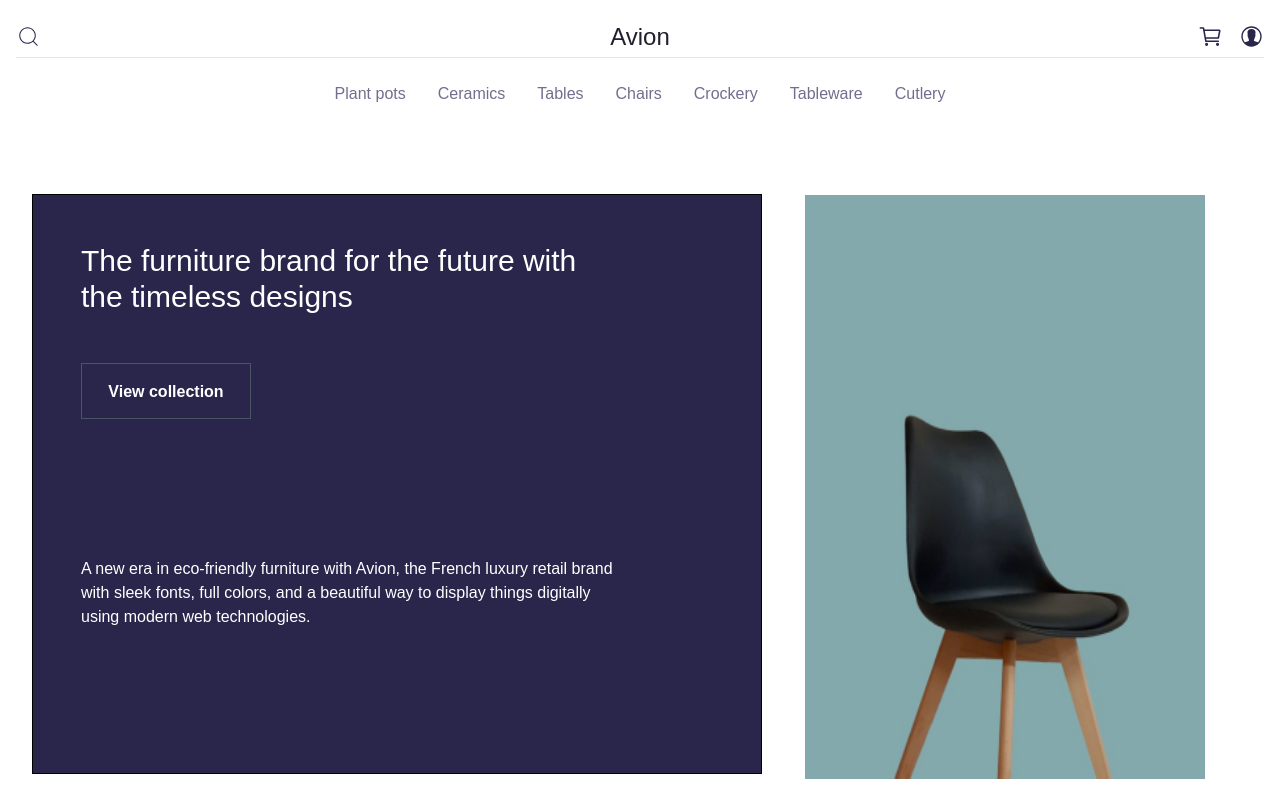
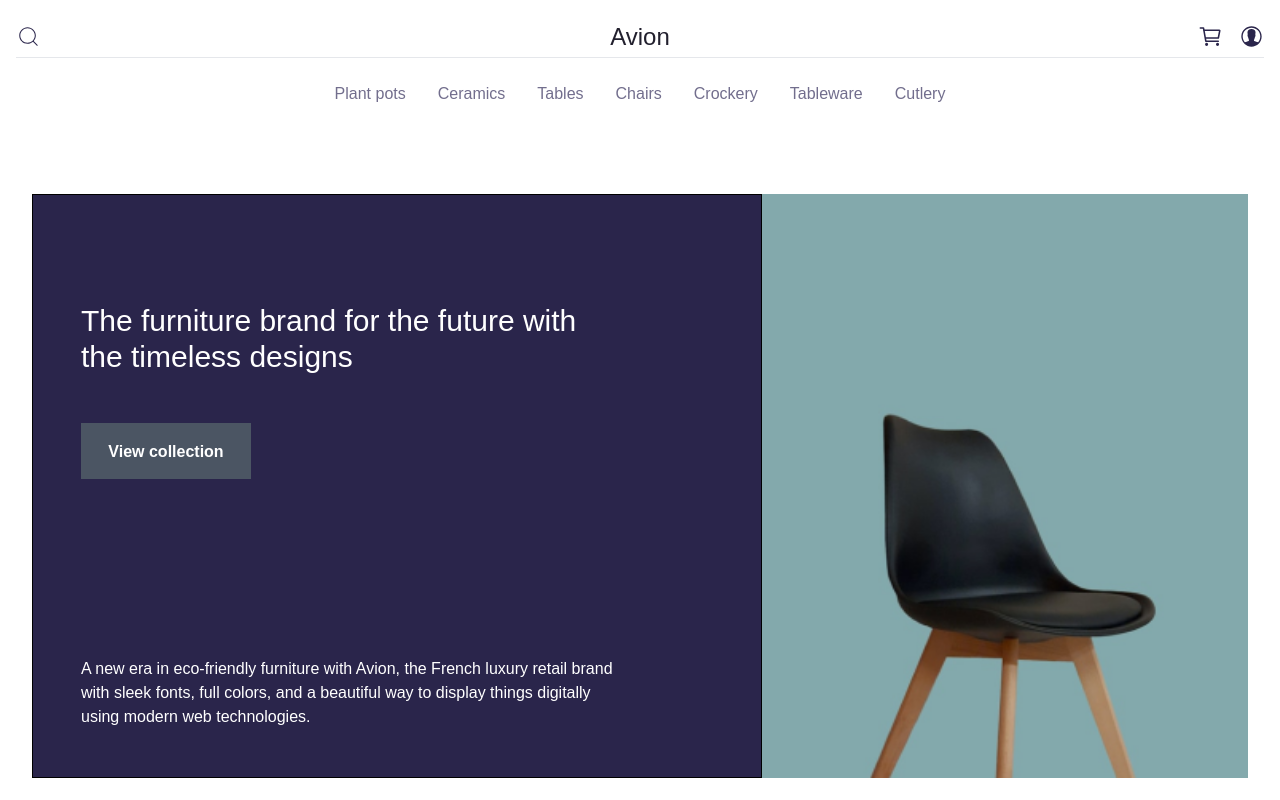
Before and after one commit to RafihaSiddiqui6/Hackathon-figma-E-commerce, a Next.js app: page / in a window 1280 px wide. Shown: the top 800 px of the page. Built offline with nearby package versions, Linux system fonts and the light colour scheme.

Commit message:
brand.tsx

```diff
--- a/src/app/components/brand.tsx
+++ b/src/app/components/brand.tsx
@@ -3,24 +3,24 @@ import React from 'react'
 
 export default function Brand(){
   return (
-    <>
+    <div>
       <section>
-        <div className='px-8 py-12'>
+        <div className='px-8 py-12 mx-0'>
           <div className='flex flex-col md:flex-row'>
-            <div className='w-full md:w-[60%] h-auto md:h-[580px] border border-black bg-[#2A254B] text-white px-4 md:px-12 py-6 md:py-12 flex flex-col justify-between'>
-              <div>
+            <div className='w-full md:w-[60%] h-auto md:h-[584px] border border-black bg-[#2A254B] text-white px-4 md:px-12 py-6 md:py-12 flex flex-col justify-between'>
+              <div className="mt-[60px]">
                 <h1 className='text-xl md:text-3xl md:text-left'>
                   The furniture brand for the future with <br /> the timeless designs
                 </h1>
                 <div className='flex justify-center md:justify-start'>
-                  <a href="/productlist" className='w-[170px] h-[56px] bg-transparent font-semibold text-white border border-gray-600 mt-12 hover:bg-[#6e65a8] text-center p-4'>
+                  <a href="/productlist" className='w-[170px] h-[56px] font-semibold text-white border bg-gray-600 border-gray-600 mt-12 hover:bg-[#6e65a8] text-center p-4'>
                     View collection
                   </a>
                 </div>
               </div>
 
               <div className='my-4 md:my-0'>
-                <p className='text-sm md:text-base md:text-left my-24'>
+                <p className='text-sm md:text-base md:text-left mt-20'>
                   A new era in eco-friendly furniture with Avion, the French luxury retail brand
                   <br /> with sleek fonts, full colors, and a beautiful way to display things digitally
                   <br /> using modern web technologies.
@@ -28,17 +28,17 @@ export default function Brand(){
               </div>
             </div>
 
-            <div className='w-full md:w-[40%] h-auto md:h-[585px] bg-white flex justify-center items-end'>
+            <div className='w-full md:w-[40%] h-auto md:h-[584px] bg-white flex justify-center items-end mx-0'>
               <Image src={'/images/chair.png'}
-               width={400}
-               height={400}
+               width={700}
+               height={700}
                alt='right'
-               className='h-[584px] '
+               className='h-[584px] md:w-[100%] '
                />
             </div>
           </div>
         </div>
       </section>
-    </>
+    </div>
   )
 }
```
